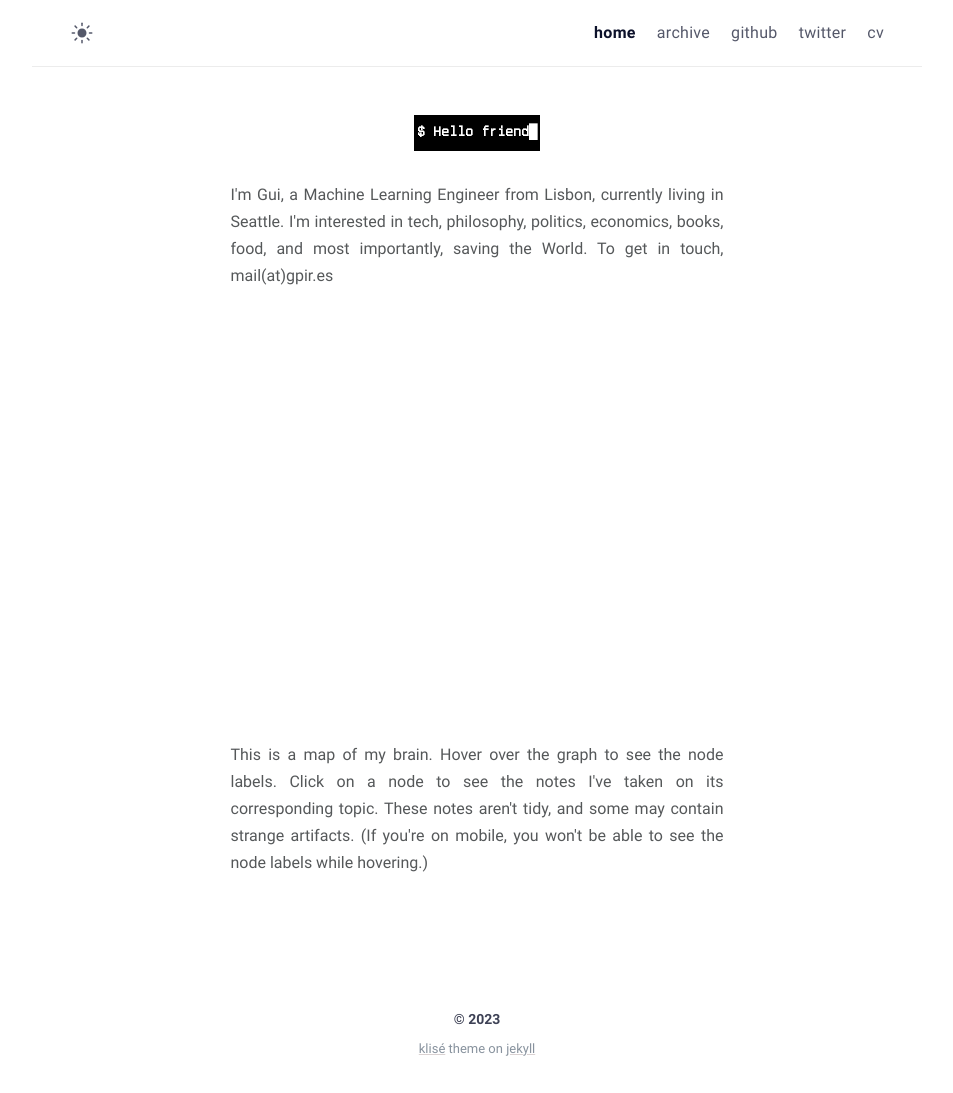
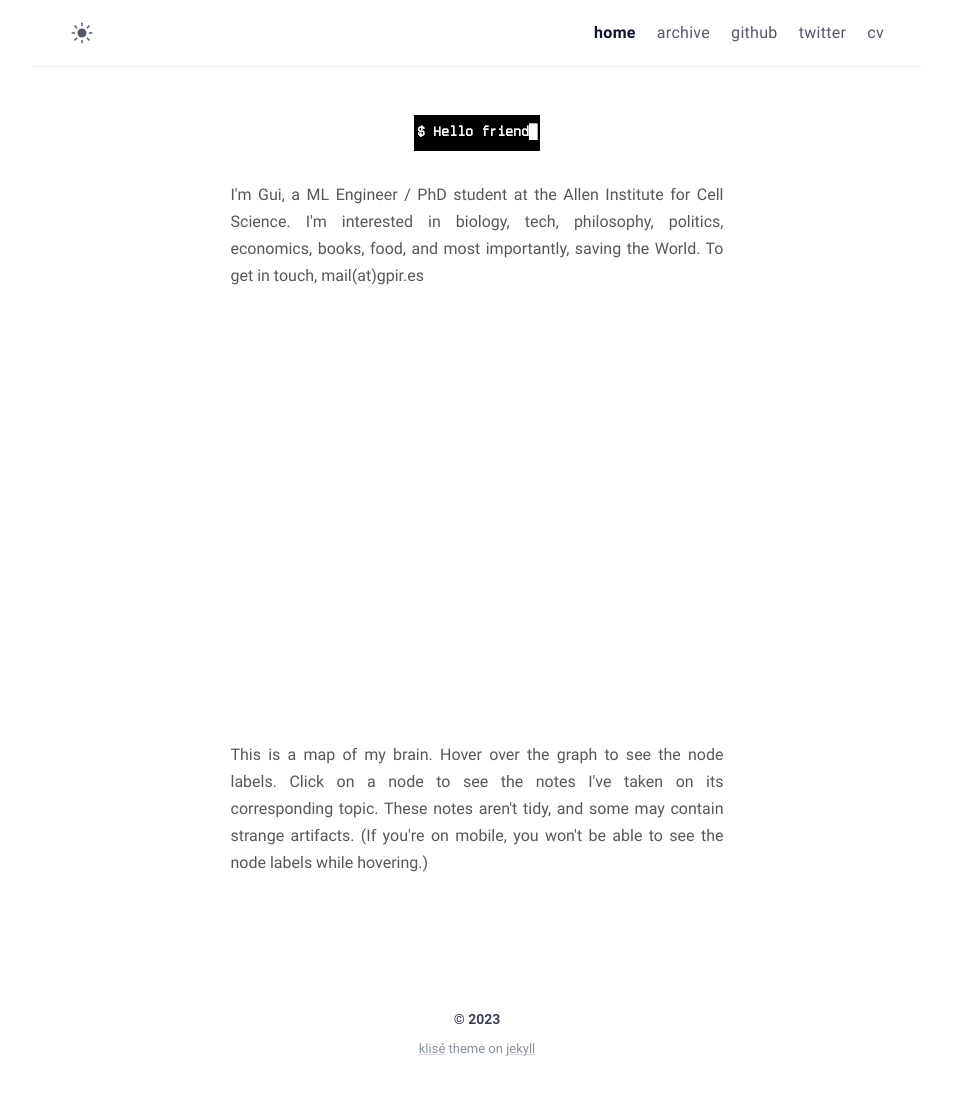
Before and after one commit to colobas/colobas.github.io, a Jekyll site: the page built from index.md, in a window 1280 px wide. Shown: the whole page, without its empty margins (163-1116 px from the left). Built offline with Jekyll 4.4.1, drawn with Linux system fonts in a browser that asks for light colours.

```diff
--- a/_config.yml
+++ b/_config.yml
@@ -10,10 +10,11 @@ mode: light # default theme "dark" | "light"
 author:
   name: Gui Pires
   bio:
-    I'm Gui, a Machine Learning Engineer from Lisbon, currently living in Seattle. I'm interested in tech, philosophy,
-    politics, economics, books, food, and most importantly, saving the World. To get in touch, mail(at)gpir.es
+    I'm Gui, a ML Engineer / PhD student at the Allen Institute for Cell Science. I'm interested in biology,
+    tech, philosophy, politics, economics, books, food, and most importantly, saving the World.
+    To get in touch, mail(at)gpir.es
+
   github: colobas
-  twitter: colobas_
   email: mail@gpir.es
   avatar: /assets/img/avatar.jpg
 
```
Also changed, not shown: images/20201106173152-intro_to_causality_randomized_control_trials_observational_studiesPcKisY.png (deleted), images/20201106173152-intro_to_causality_randomized_control_trials_observational_studiesQcpTVs.png (deleted), images/20201106173152-intro_to_causality_randomized_control_trials_observational_studiesju2yD8.png (deleted), images/2_potential_outcomes_week_2_youtube3lBBwQ.png (deleted), images/2_potential_outcomes_week_2_youtubeYY301v.png (deleted), images/2_potential_outcomes_week_2_youtubefVihn2.png (deleted), images/2_potential_outcomes_week_2_youtubepu2P17.png (deleted), images/double-descent-curve.png (deleted), images/koopman.png (deleted), images/matrix-multiplication.png (deleted), images/rff-belkin.png (deleted), images/u-shaped-curve.png (deleted), images/umap-notes.jpeg (deleted), images/usb-split.png (deleted).
